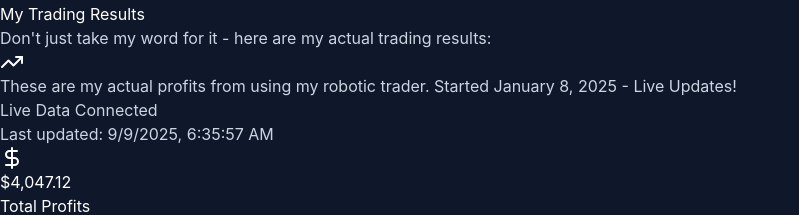
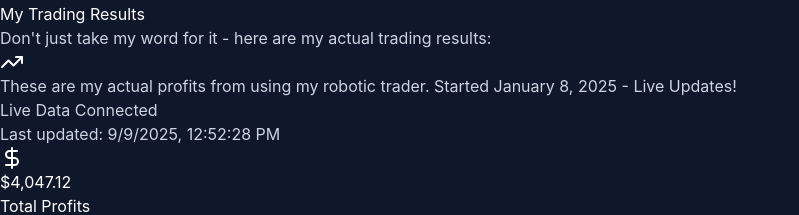
Before and after one commit to patjenkinsGIT/myrobotictrader, a React (Vite) app: page / in a window 1280 px wide. Shown: the part 3160-3375 px from the top of the page, without its empty margins (0-799 px from the left). Built offline with nearby package versions, Linux system fonts and the light colour scheme.

Commit message:
🤖 Auto-update trading data from Google Sheets

```diff
--- a/src/data/liveTrading.ts
+++ b/src/data/liveTrading.ts
@@ -1,5 +1,5 @@
 // Live Trading Data - Updated from Google Sheets
-// Last updated: 2025-09-09T06:35:57.857Z
+// Last updated: 2025-09-09T12:52:28.310Z
 
 export const liveTradingData = {
   totalProfit: 4047.12,
@@ -46,7 +46,7 @@ export const liveTradingData = {
     "profit": 78.59
   }
 ],
-  lastUpdated: "2025-09-09T06:35:57.857Z",
+  lastUpdated: "2025-09-09T12:52:28.310Z",
   isLiveData: true,
 };
 
```
